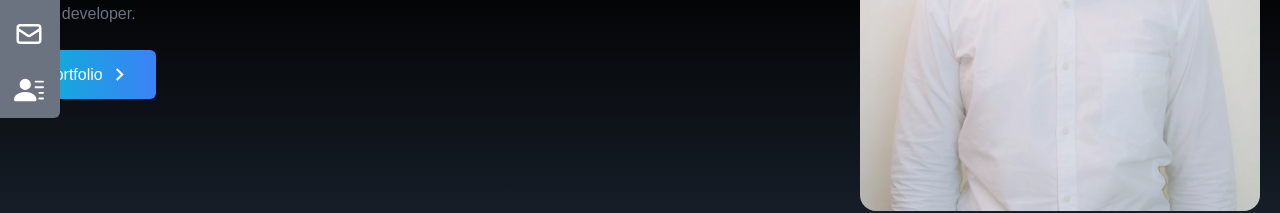
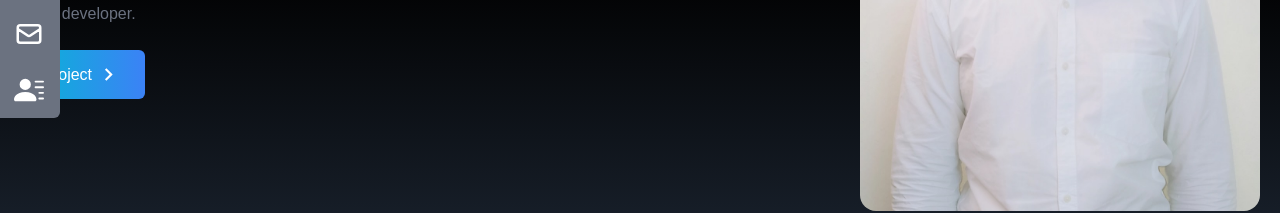
Before and after one commit to Rishav840/Portfolio, a React (Vite) app: page / in a window 1280 px wide. Shown: the part 386-599 px from the top of the page. Built offline with nearby package versions, Linux system fonts and the light colour scheme; a web font is replaced by a local one; what tailwindcss-filters would draw is missing.

Commit message:
add project text in banner

```diff
--- a/src/Components/Banner.jsx
+++ b/src/Components/Banner.jsx
@@ -58,12 +58,12 @@ const Banner = () => {
 
           <div>
             <Link
-              to="skills"
+              to="project"
               smooth
               duration={500}
               className="group text-white w-fit px-6 py-3 my-2 flex items-center rounded-md bg-gradient-to-r from-cyan-500 to-blue-500 cursor-pointer"
             >
-              Portfolio
+              project
               <span className="group-hover:rotate-90 duration-300">
                 <MdOutlineKeyboardArrowRight size={25} className="ml-1" />
               </span>
```
